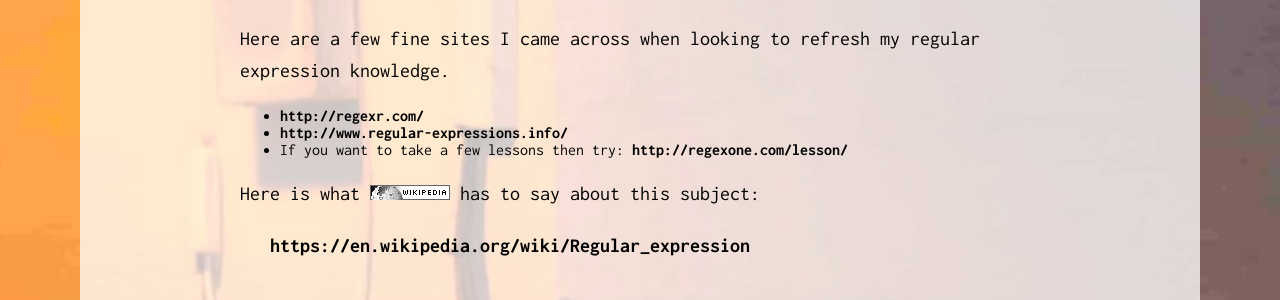
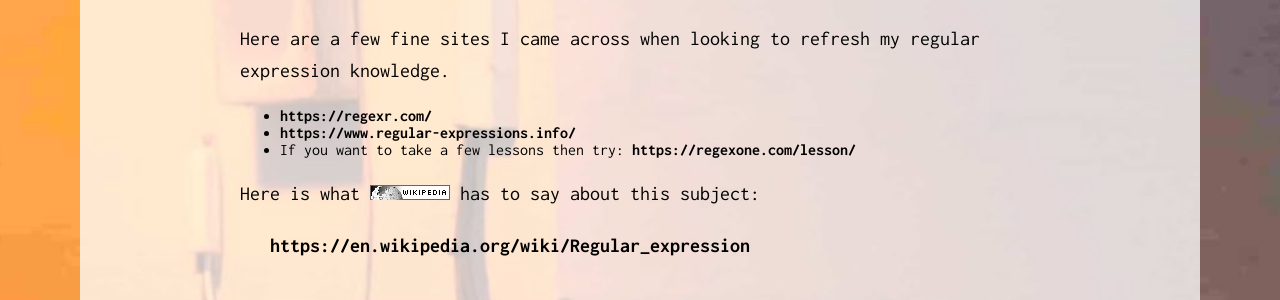
Before and after one commit to FredAGVdd/FredAGVdd.github.io, a Jekyll site: the page built from _posts/2016-06-22-regular-expressions.html, in a window 1280 px wide. Shown: the part 582-882 px from the top of the page. Built offline with Jekyll 4.4.1, drawn with Linux system fonts in a browser that asks for light colours.

Commit message:
Fix site url (https/canonical/feed), remove dead orphan aboutTest, upgrade http links to https

```diff
--- a/_config.yml
+++ b/_config.yml
@@ -8,7 +8,7 @@ description: > # this means to ignore newlines until "baseurl:"
   a static website, thus very speedy, yet also having loads of dynamic looking
   features.
 baseurl: "" # the subpath of your site, e.g. /blog
-url: "http://www.fredv.net" # the base hostname & protocol for your site
+url: "https://fredagvdd.github.io" # the base hostname & protocol for your site
 twitter_username: f_vdd
 github_username:  FredAGVdd
 
--- a/_posts/2012-01-26-principles-of-oo-design-or-everything-i.html
+++ b/_posts/2012-01-26-principles-of-oo-design-or-everything-i.html
@@ -9,4 +9,4 @@ blogger_id: tag:blogger.com,1999:blog-5059265.post-3524554865586772106
 blogger_orig_url: http://frederiks.blogspot.com/2012/01/principles-of-oo-design-or-everything-i.html
 ---
 
-<h3 class="post-title entry-title" style="background-color: white; color: #222222; font-family: Arial, Tahoma, Helvetica, FreeSans, sans-serif; font: normal normal normal 22px/normal Arial, Tahoma, Helvetica, FreeSans, sans-serif; margin-bottom: 0px; margin-left: 0px; margin-right: 0px; margin-top: 0.75em; position: relative; text-align: -webkit-auto;"><span style="font-size: xx-small;">Principles of OO </span><span style="font-size: x-small;">Design, or Everything </span><span style="font-size: small;">I Know About Programming,</span> I Learned from Dilbert</h3><div><br /></div><a href="http://alanknightsblog.blogspot.com/2011/10/principles-of-oo-design-or-everything-i.html?spref=bl">Alan Knight's blog: Principles of OO Design, or Everything I Know Abou...</a>: Back in the last century, I wrote a column for the magazine "The Smalltalk Report". One of the articles I wrote has been enduringly popular.
+<h3 class="post-title entry-title" style="background-color: white; color: #222222; font-family: Arial, Tahoma, Helvetica, FreeSans, sans-serif; font: normal normal normal 22px/normal Arial, Tahoma, Helvetica, FreeSans, sans-serif; margin-bottom: 0px; margin-left: 0px; margin-right: 0px; margin-top: 0.75em; position: relative; text-align: -webkit-auto;"><span style="font-size: xx-small;">Principles of OO </span><span style="font-size: x-small;">Design, or Everything </span><span style="font-size: small;">I Know About Programming,</span> I Learned from Dilbert</h3><div><br /></div><a href="https://alanknightsblog.blogspot.com/2011/10/principles-of-oo-design-or-everything-i.html?spref=bl">Alan Knight's blog: Principles of OO Design, or Everything I Know Abou...</a>: Back in the last century, I wrote a column for the magazine "The Smalltalk Report". One of the articles I wrote has been enduringly popular.
--- a/_posts/2016-06-22-regular-expressions.html
+++ b/_posts/2016-06-22-regular-expressions.html
@@ -15,9 +15,9 @@ author:
 ---
 <p>Here are a few fine sites I came across when looking to refresh my regular expression knowledge.</p>
 <ul>
-<li><a href="http://regexr.com/" target="_blank">http://regexr.com/</a></li>
-<li><a href="http://www.regular-expressions.info/" target="_blank">http://www.regular-expressions.info/</a></li>
-<li>If you want to take a few lessons then try: <a href="http://regexone.com/lesson/" target="_blank">http://regexone.com/lesson/</a></li>
+<li><a href="https://regexr.com/" target="_blank">https://regexr.com/</a></li>
+<li><a href="https://www.regular-expressions.info/" target="_blank">https://www.regular-expressions.info/</a></li>
+<li>If you want to take a few lessons then try: <a href="https://regexone.com/lesson/" target="_blank">https://regexone.com/lesson/</a></li>
 </ul>
 <p>Here is what <img class="alignnone size-full wp-image-278" src="{{ site.baseurl }}/assets/wikipedia_banner.png" alt="wikipedia_banner" width="80" height="15" style="margin: 0; display: inline" /> has to say about this subject:</p>
 <p style="padding-left:30px;"><a href="https://en.wikipedia.org/wiki/Regular_expression" target="_blank">https://en.wikipedia.org/wiki/Regular_expression</a></p>
--- a/_posts/2016-07-14-password-scare.html
+++ b/_posts/2016-07-14-password-scare.html
@@ -19,7 +19,7 @@ Watch this Computerphile video to find out why you ***must*** change ***all*** y
 
 <div class="videoWrapper">
     <!-- Copy & Pasted from YouTube -->
-    <iframe width="560" height="349" src="http://www.youtube.com/embed/7U-RbOKanYs?rel=0&hd=1" frameborder="0" allowfullscreen></iframe>
+    <iframe width="560" height="349" src="https://www.youtube.com/embed/7U-RbOKanYs?rel=0&hd=1" frameborder="0" allowfullscreen></iframe>
 </div>
 
 Check how strong your current password is - actually, best not to put your actual passwords here but 'equivalents': [HowSecureIsMyPassword.net](https://howsecureismypassword.net/)
--- a/assets/aboutTest.html
+++ /dev/null
@@ -1,6 +0,0 @@
-<div style="color: white; padding: 3em; font-size: 1.5em;">
-&nbsp;<br/>&nbsp;<br/>&nbsp;<br/>
-Fred loves glueing internet technologies together.<br/>
- &nbsp;<br/>&nbsp;<br/>
-"Electrons are fascinating beyond compare" - using only a few milliwatts and yet send signals around the globe at (nearly) the speed of light. <a href="https://commotionwireless.net/docs/cck/networking/learn-wireless-basics/" target="_blank">Learn about radio signals and wireless</a><br/>
-</div>
```
